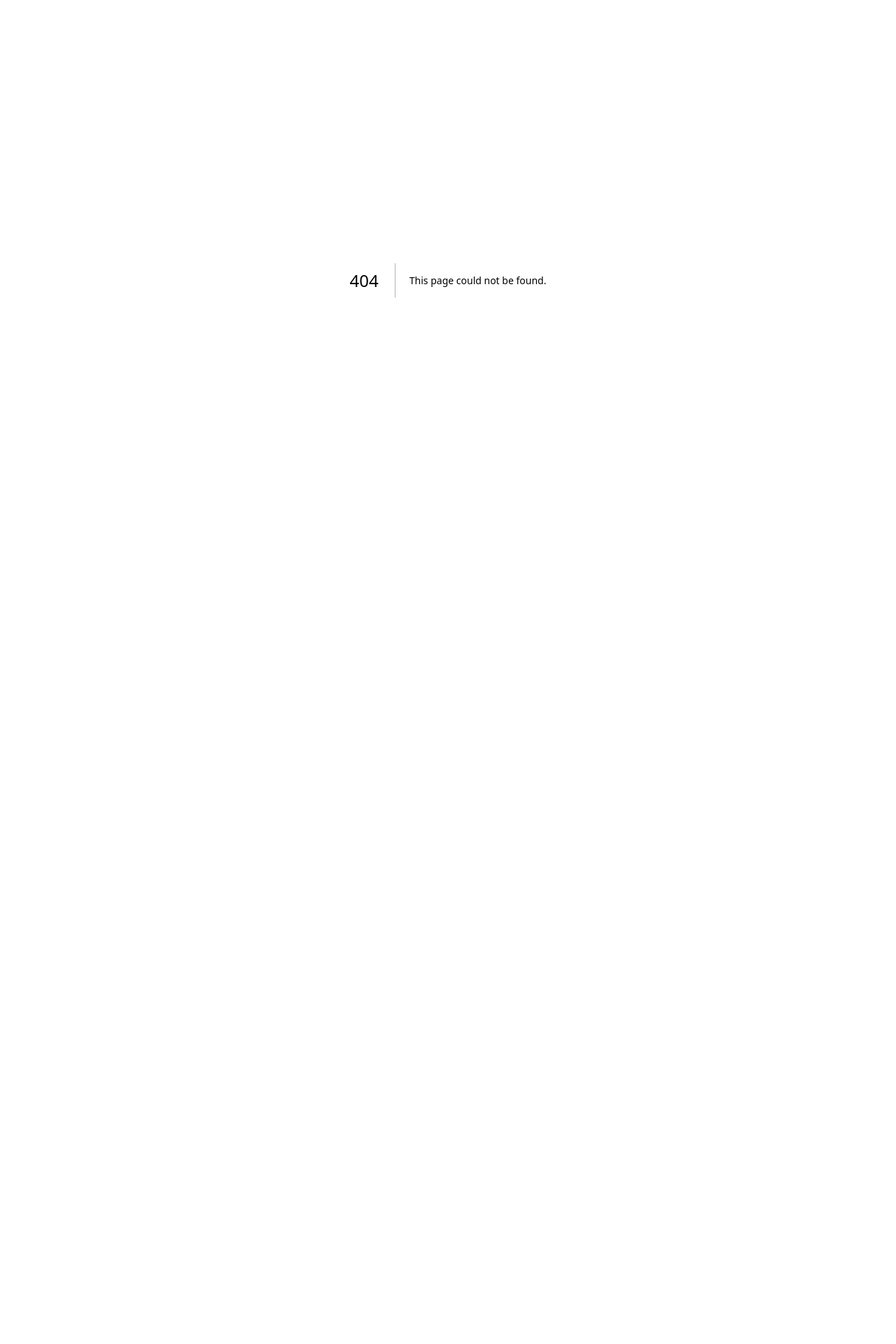
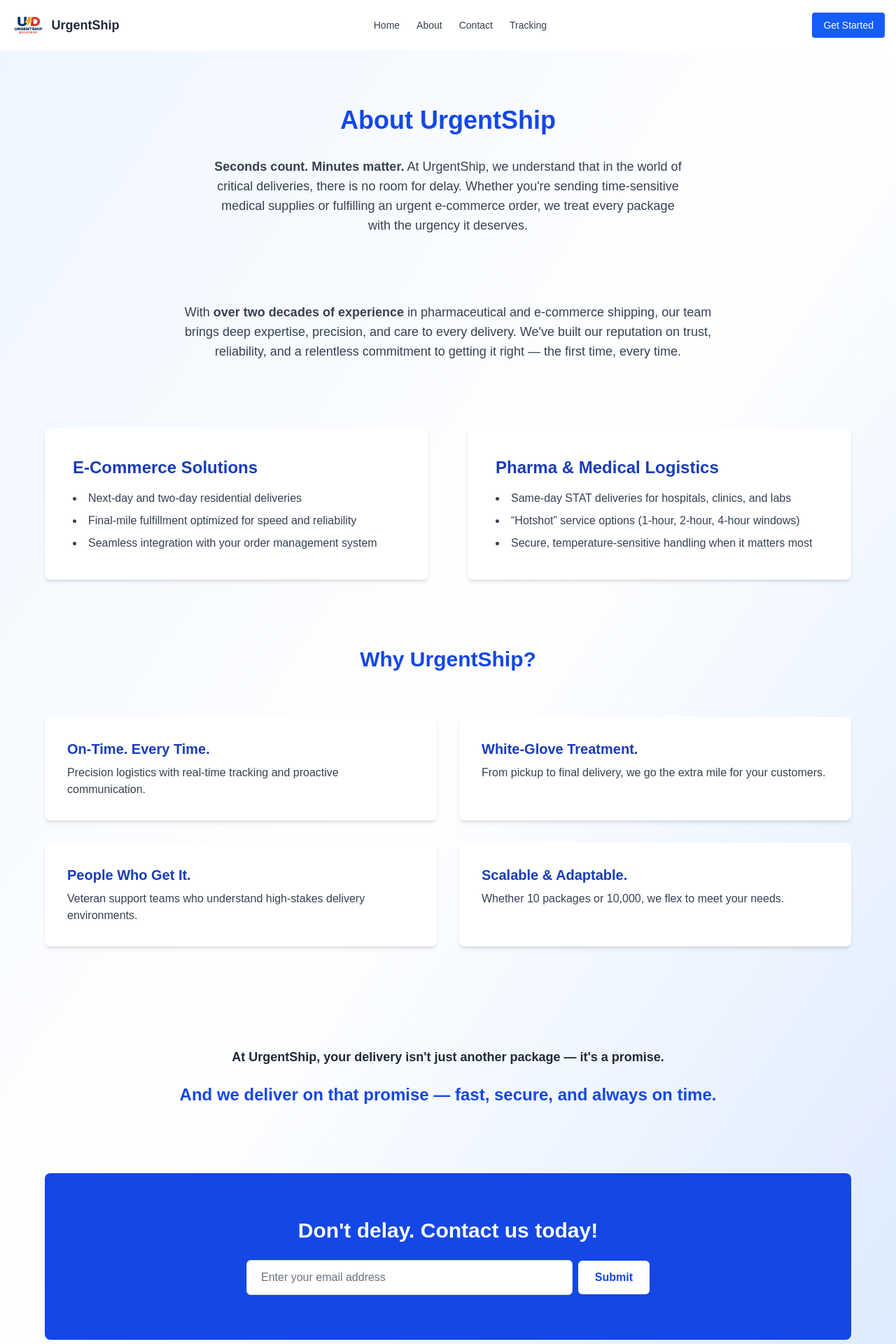
Before and after one commit to funkinater/urgentship, a Next.js app: page /about in a window 1280 px wide. Before the commit this address had no page. Shown: the top 1920 px of the page at 70% size. Before the commit the page ends 800 px from the top, so only its background shows below. Built offline with nearby package versions, Linux system fonts and the light colour scheme.

Commit message:
create about page

```diff
--- a/package.json
+++ b/package.json
@@ -9,6 +9,7 @@
     "lint": "next lint"
   },
   "dependencies": {
+    "@azure/communication-email": "^1.0.0",
     "clsx": "^2.1.1",
     "framer-motion": "^12.23.9",
     "next": "15.4.3",
--- /dev/null
+++ b/src/app/about/page.tsx
@@ -0,0 +1,99 @@
+'use client';
+
+import Navbar from '@/components/Navbar';
+import Footer from '@/components/Footer';
+import CallToAction from '@/components/CallToAction';
+
+export default function AboutPage() {
+  return (
+    <>
+      <Navbar />
+
+      <main className="bg-gradient-to-br from-blue-50 via-white to-blue-100 min-h-screen px-4 py-20">
+        <div className="max-w-6xl mx-auto space-y-24">
+          <section className="text-center space-y-8">
+            <h1 className="text-4xl font-bold text-blue-700">About UrgentShip</h1>
+            <p className="text-lg text-gray-700 max-w-2xl mx-auto">
+              <strong>Seconds count. Minutes matter.</strong> At UrgentShip, we understand that in the
+              world of critical deliveries, there is no room for delay. Whether you&#39;re sending
+              time-sensitive medical supplies or fulfilling an urgent e-commerce order, we treat every
+              package with the urgency it deserves.
+            </p>
+          </section>
+
+          <section className="text-center space-y-8">
+            <p className="text-lg text-gray-700 max-w-3xl mx-auto">
+              With <strong>over two decades of experience</strong> in pharmaceutical and e-commerce
+              shipping, our team brings deep expertise, precision, and care to every delivery. We&#39;ve built
+              our reputation on trust, reliability, and a relentless commitment to getting it right — the
+              first time, every time.
+            </p>
+          </section>
+
+          <section className="grid md:grid-cols-2 gap-14 text-left">
+            <div className="bg-white shadow-md rounded-lg p-10 space-y-4">
+              <h2 className="text-2xl font-semibold text-blue-800">E-Commerce Solutions</h2>
+              <ul className="list-disc list-inside text-gray-700 space-y-2">
+                <li>Next-day and two-day residential deliveries</li>
+                <li>Final-mile fulfillment optimized for speed and reliability</li>
+                <li>Seamless integration with your order management system</li>
+              </ul>
+            </div>
+
+            <div className="bg-white shadow-md rounded-lg p-10 space-y-4">
+              <h2 className="text-2xl font-semibold text-blue-800">Pharma & Medical Logistics</h2>
+              <ul className="list-disc list-inside text-gray-700 space-y-2">
+                <li>Same-day STAT deliveries for hospitals, clinics, and labs</li>
+                <li>“Hotshot” service options (1-hour, 2-hour, 4-hour windows)</li>
+                <li>Secure, temperature-sensitive handling when it matters most</li>
+              </ul>
+            </div>
+          </section>
+
+          <section className="space-y-16">
+            <h2 className="text-3xl font-bold text-blue-700 text-center">Why UrgentShip?</h2>
+            <div className="grid md:grid-cols-2 gap-8">
+              {[
+                {
+                  title: 'On-Time. Every Time.',
+                  desc: 'Precision logistics with real-time tracking and proactive communication.',
+                },
+                {
+                  title: 'White-Glove Treatment.',
+                  desc: 'From pickup to final delivery, we go the extra mile for your customers.',
+                },
+                {
+                  title: 'People Who Get It.',
+                  desc: 'Veteran support teams who understand high-stakes delivery environments.',
+                },
+                {
+                  title: 'Scalable & Adaptable.',
+                  desc: 'Whether 10 packages or 10,000, we flex to meet your needs.',
+                },
+              ].map((item, idx) => (
+                <div key={idx} className="bg-white p-8 rounded-lg shadow-md space-y-2">
+                  <h3 className="text-xl font-semibold text-blue-800">{item.title}</h3>
+                  <p className="text-gray-700">{item.desc}</p>
+                </div>
+              ))}
+            </div>
+          </section>
+
+          <section className="text-center pt-12 space-y-6">
+            <p className="text-lg font-semibold text-gray-800">
+              At UrgentShip, your delivery isn&#39;t just another package — it&#39;s a promise.
+            </p>
+            <p className="text-blue-700 text-2xl font-bold">
+              And we deliver on that promise — fast, secure, and always on time.
+            </p>
+          </section>
+
+          {/* Call to Action */}
+          <CallToAction />
+        </div>
+      </main>
+
+      <Footer />
+    </>
+  );
+}
--- /dev/null
+++ b/src/app/api/contact-sales.ts
@@ -0,0 +1,51 @@
+import type { NextApiRequest, NextApiResponse } from 'next';
+
+export default async function handler(req: NextApiRequest, res: NextApiResponse) {
+  if (req.method !== 'POST') {
+    return res.status(405).end('Method Not Allowed');
+  }
+
+  const { email } = req.body;
+
+  if (!email || typeof email !== 'string') {
+    return res.status(400).json({ error: 'Invalid email address' });
+  }
+
+  const zendeskSubdomain = process.env.ZENDESK_SUBDOMAIN!;
+  const zendeskToken = process.env.ZENDESK_API_TOKEN!;
+  const zendeskEmail = process.env.ZENDESK_EMAIL!;
+
+  const auth = Buffer.from(`${zendeskEmail}/token:${zendeskToken}`).toString('base64');
+
+  const payload = {
+    ticket: {
+      subject: `Sales Inquiry from ${email}`,
+      requester: { name: email, email },
+      comment: {
+        body: `A user submitted their email through the website CTA: ${email}`,
+      },
+      tags: ['website', 'sales', 'lead'],
+      priority: 'normal',
+    },
+  };
+
+  try {
+    const zendeskRes = await fetch(`https://${zendeskSubdomain}.zendesk.com/api/v2/tickets.json`, {
+      method: 'POST',
+      headers: {
+        'Authorization': `Basic ${auth}`,
+        'Content-Type': 'application/json',
+      },
+      body: JSON.stringify(payload),
+    });
+
+    if (!zendeskRes.ok) {
+      const error = await zendeskRes.text();
+      return res.status(500).json({ error: 'Zendesk error', details: error });
+    }
+
+    return res.status(200).json({ success: true });
+  } catch (err) {
+    return res.status(500).json({ error: 'Internal server error', details: err });
+  }
+}
--- /dev/null
+++ b/src/components/CallToAction.tsx
@@ -0,0 +1,67 @@
+'use client';
+
+import { useState } from 'react';
+import Modal from '@/components/Modal';
+
+interface CallToActionProps {
+  onSubmit?: (email: string) => void;
+}
+
+export default function CallToAction({ onSubmit }: CallToActionProps) {
+  const [email, setEmail] = useState('');
+  const [submitted, setSubmitted] = useState(false);
+
+  const handleSubmit = async (e: React.FormEvent) => {
+    e.preventDefault();
+    if (!email) return;
+
+    try {
+      const res = await fetch('/api/contact-sales', {
+        method: 'POST',
+        headers: { 'Content-Type': 'application/json' },
+        body: JSON.stringify({ email }),
+      });
+
+      if (res.ok) {
+        setSubmitted(true);
+        if (onSubmit) onSubmit(email);
+      }
+    } catch (err) {
+      console.error('Submission error:', err);
+    }
+  };
+
+  return (
+    <section className="bg-blue-700 text-white text-center py-16 rounded-lg shadow-inner space-y-6 px-4">
+      <h2 className="text-3xl font-bold">Don&#39;t delay. Contact us today!</h2>
+      <form
+        onSubmit={handleSubmit}
+        className="max-w-xl mx-auto flex flex-col sm:flex-row gap-4 sm:gap-2 items-center justify-center"
+      >
+        <input
+          type="email"
+          placeholder="Enter your email address"
+          value={email}
+          onChange={(e) => setEmail(e.target.value)}
+          required
+          className="w-full sm:w-auto flex-grow px-5 py-3 rounded-md border border-gray-300 bg-white text-gray-800 placeholder-gray-500 focus:outline-none focus:ring-4 focus:ring-blue-300"
+        />
+        <button
+          type="submit"
+          className="bg-white text-blue-700 font-semibold px-6 py-3 rounded-md hover:bg-gray-100 transition whitespace-nowrap"
+        >
+          Submit
+        </button>
+      </form>
+
+      {submitted && (
+        <Modal onClose={() => setSubmitted(false)}>
+          <h3 className="text-xl font-bold mb-4">Thank you for your interest!</h3>
+          <p className="text-gray-700">
+            Someone from our team will be in contact with you soon to see how we can be of assistance.
+          </p>
+        </Modal>
+      )}
+    </section>
+  );
+}
--- /dev/null
+++ b/src/components/Modal.tsx
@@ -0,0 +1,33 @@
+'use client';
+
+import { ReactNode, useEffect } from 'react';
+
+interface ModalProps {
+  children: ReactNode;
+  onClose: () => void;
+}
+
+export default function Modal({ children, onClose }: ModalProps) {
+  useEffect(() => {
+    const handleEsc = (e: KeyboardEvent) => {
+      if (e.key === 'Escape') onClose();
+    };
+    window.addEventListener('keydown', handleEsc);
+    return () => window.removeEventListener('keydown', handleEsc);
+  }, [onClose]);
+
+  return (
+    <div className="fixed inset-0 z-50 flex items-center justify-center bg-black/50 backdrop-blur-sm px-4">
+      <div className="bg-white rounded-lg shadow-xl max-w-md w-full p-6 relative text-center space-y-4">
+        <button
+          onClick={onClose}
+          aria-label="Close"
+          className="absolute top-3 right-3 text-gray-400 hover:text-gray-600 text-xl font-bold"
+        >
+          &times;
+        </button>
+        {children}
+      </div>
+    </div>
+  );
+}
```
Also changed, not shown: 1 other file (tests, documents, lock files or other folders).
